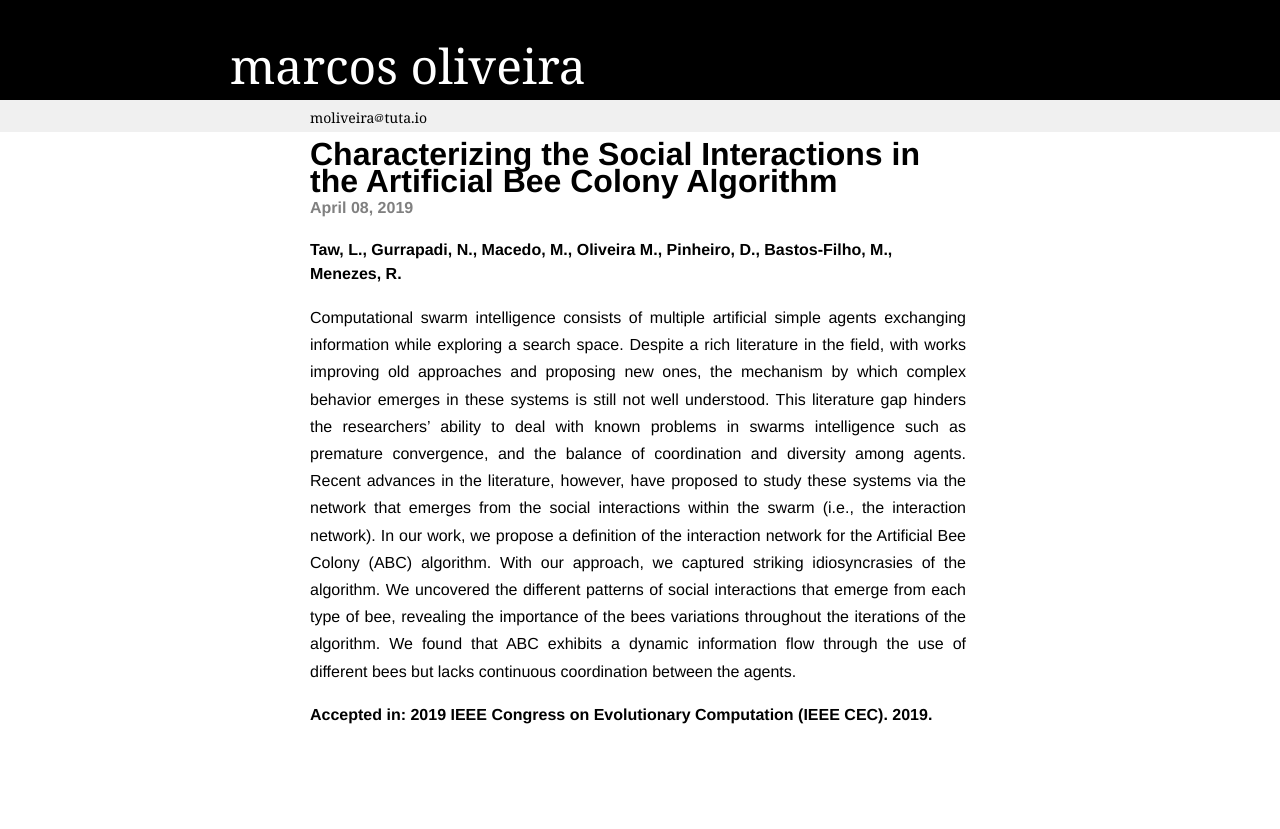
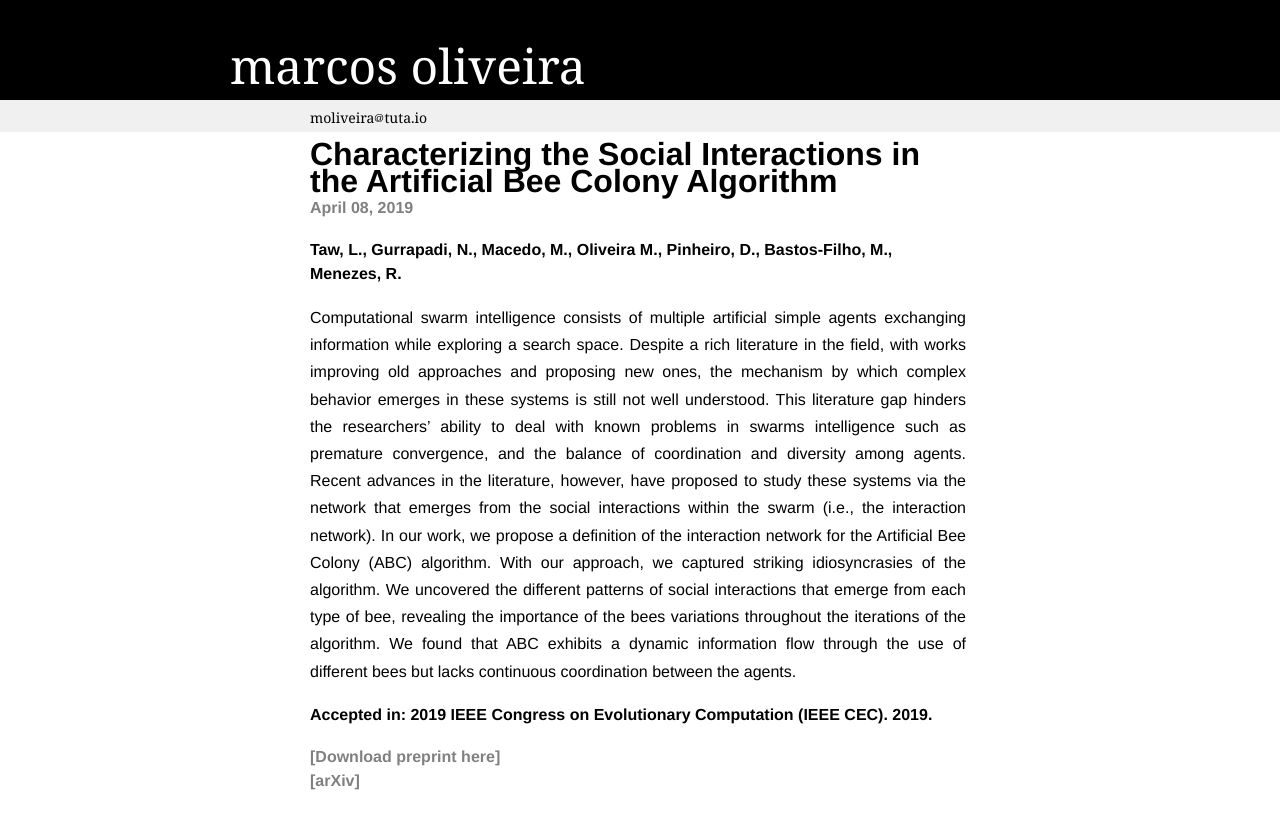
Before and after one commit to macoj/macoj.github.io, a Jekyll site: the page built from _posts/2019-04-08-characterizing-the-social-interactions-in-the-artificial-bee-colony-algorithm.md, in a window 1280 px wide. Shown: the top 829 px of the page. Built offline with Jekyll 4.4.1, drawn with Linux system fonts in a browser that asks for light colours; some of the changed lines change nothing that is shown.

Commit message:
updating

```diff
--- a/_posts/2019-04-08-characterizing-the-social-interactions-in-the-artificial-bee-colony-algorithm.md
+++ b/_posts/2019-04-08-characterizing-the-social-interactions-in-the-artificial-bee-colony-algorithm.md
@@ -6,7 +6,7 @@ type: paper
 authors: Taw, L., Gurrapadi, N., Macedo, M., Oliveira M., Pinheiro, D., Bastos-Filho, M., Menezes, R.
 where: "Accepted in: 2019 IEEE Congress on Evolutionary Computation (IEEE CEC). 2019."
 doi_link: ''
-arxiv_link: ''
-paper_download: ''
+arxiv_link: 'http://arxiv.org/abs/1904.04203'
+paper_download: 'files/2019_TGMOPBM_artificial_bee_colony_network.pdf'
 ---
 Computational swarm intelligence consists of multiple artificial simple agents exchanging information while exploring a search space. Despite a rich literature in the field, with works improving old approaches and proposing new ones, the mechanism by which complex behavior emerges in these systems is still not well understood. This literature gap hinders the researchers' ability to deal with known problems in swarms intelligence such as premature convergence, and the balance of coordination and diversity among agents. Recent advances in the literature, however, have proposed to study these systems via the network that emerges from the social interactions within the swarm (i.e., the interaction network). In our work, we propose a definition of the interaction network for the Artificial Bee Colony (ABC) algorithm. With our approach, we captured striking idiosyncrasies of the algorithm. We uncovered the different patterns of social interactions that emerge from each type of bee, revealing the importance of the bees variations throughout the iterations of the algorithm. We found that ABC exhibits a dynamic information flow through the use of different bees but lacks continuous coordination between the agents.
```
Also changed, not shown: 3 other files.
